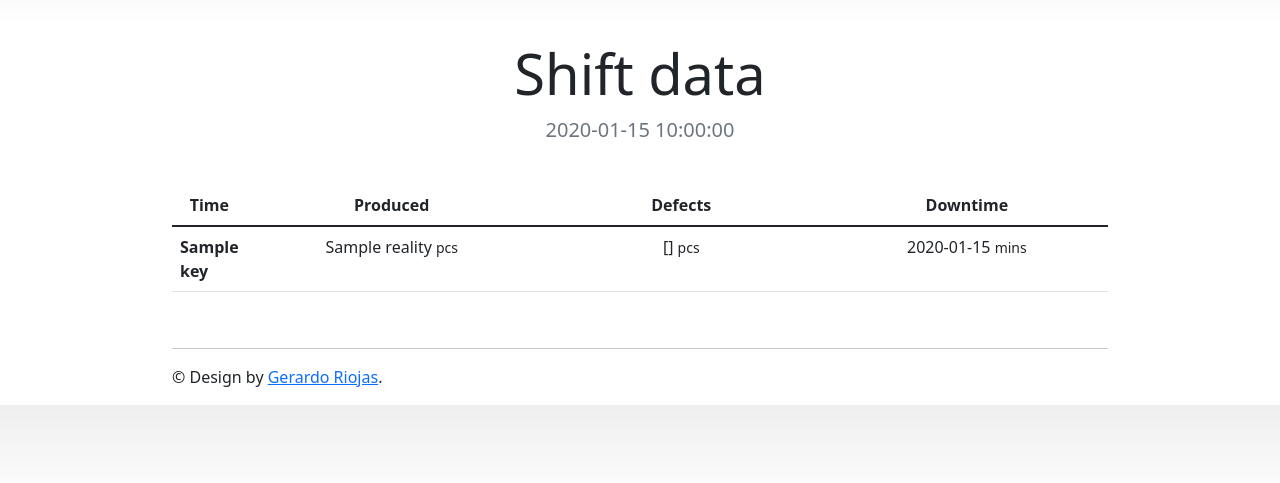
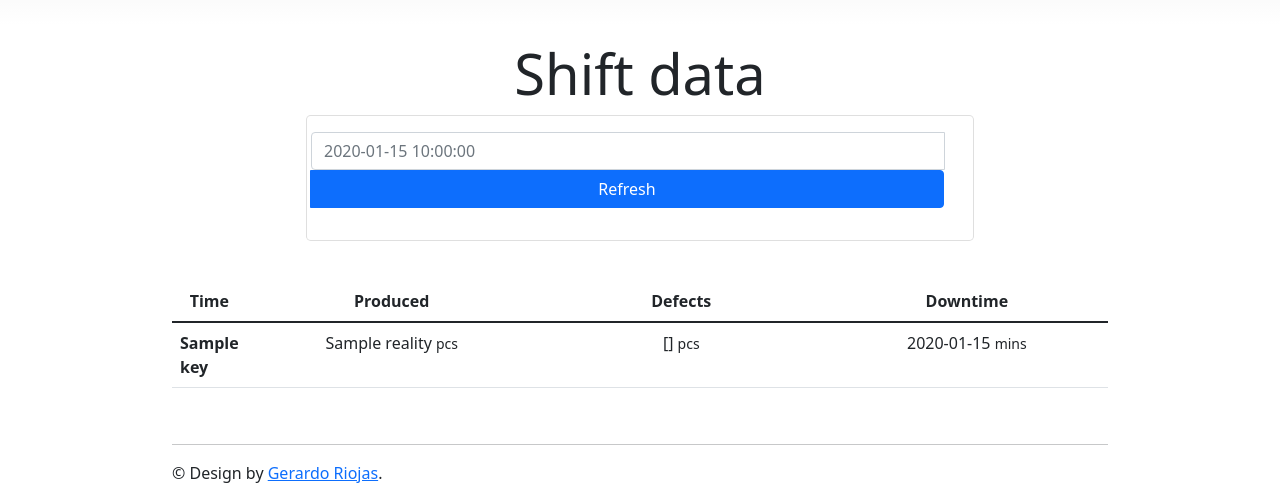
Before and after one commit to GerardoRiojas86/production_interface, a Python web app: template app/templates/shift-data.html in a window 1280 px wide. Shown: the part 75-558 px from the top of the page. Run offline with Jinja, Linux system fonts and the light colour scheme; the template is opened without the code that fills it: most values are stand-ins (such as "Sample title", 1, 10 or a date in 2020).

Commit message:
added filter on data view for date selection

```diff
--- a/app/templates/index.html
+++ b/app/templates/index.html
@@ -4,8 +4,10 @@
 <!-- Page template header -->
 <div class="custom-header p-3 pb-md-4 mx-auto text-center">
   <h1 class="display-4 fw-normal">Daily KPIs</h1>
-  <p class="fs-5 text-muted">{{ shift_date }}</p>
-  <p class="fs-5 text-muted">Review today's shift KPIs</p>
+  <small class="">Review today's shift KPIs</small>
+  <br><br>
+  <h2 class="fs-5 text-muted">{{ shift_date }}</h2>
+
 </div>
 
 <!-- Collection of cards layed out in rows -->
--- a/app/templates/shift-data.html
+++ b/app/templates/shift-data.html
@@ -4,7 +4,19 @@
 <!-- Page template header -->
 <div class="custom-header p-3 pb-md-4 mx-auto text-center">
   <h1 class="display-4 fw-normal">Shift data</h1>
-  <p class="fs-5 text-muted">{{ shift_date }}</p>
+
+  <div class="card mb-3 rounded-3">
+    <div class="card-body">
+
+      <!-- Set date for data view form-->
+      <form action="/data" method="POST">
+        <div class="row input-group mb-3">
+          <input type="text" class="form-control" name='shift_date' id='inputShiftDate' placeholder="{{ shift_date }}" aria-label="{{ shift_date }}" aria-describedby="{{ shift_date }}" data-provide="datepicker" data-date-format="yyyy-mm-dd" placeholder="Pick the date">
+          <button type="submit" class="btn btn-primary btn-block">Refresh</button>
+        </div>
+      </form>
+    </div>
+  </div>
 </div>
 
 <!-- Collection of cards layed out in rows -->
```
Also changed, not shown: app/main.py (+11 -8 lines).
